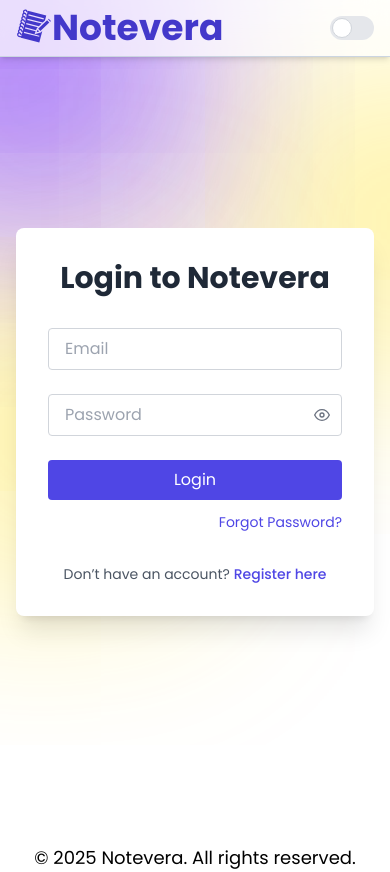
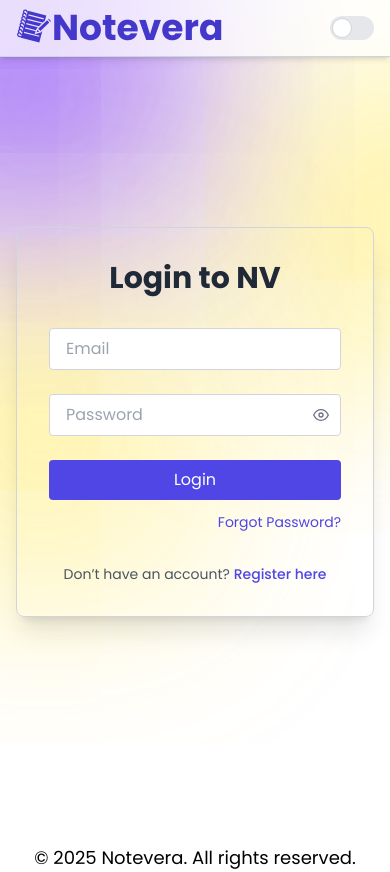
Before and after one commit to hritikchauhanji/Notevera-Frontend, a React (Vite) app: page /auth/login in a window 390 px wide. Built offline with nearby package versions, Linux system fonts and the light colour scheme; no server answers.

Commit message:
some changes in login and register page

```diff
--- a/src/components/Auth/Login.jsx
+++ b/src/components/Auth/Login.jsx
@@ -57,11 +57,14 @@ export default function LoginPage() {
         <div className="min-h-screen flex items-center justify-center dark:bg-slate-950 px-4">
             <form
                 onSubmit={handleSubmit}
-                className="dark:bg-slate-950 dark:border-slate-700 dark:border bg-white p-8 rounded-lg shadow-xl w-full max-w-4xl"
+                className="dark:bg-slate-950 dark:border-slate-700 dark:border border border-gray-300 p-8 rounded-lg shadow-xl w-full max-w-4xl"
             >
                 <div className="flex flex-col gap-2">
-                    <h2 className="text-3xl font-bold mb-6 text-center text-gray-800 dark:text-white">
+                    <h2 className="md:block sm:hidden text-3xl font-bold mb-6 text-center text-gray-800 dark:text-white">
                         Login to Notevera
+                    </h2>
+                    <h2 className="sm:block md:hidden text-3xl font-bold mb-6 text-center text-gray-800 dark:text-white">
+                        Login to NV
                     </h2>
 
                     <InputBox
--- a/src/components/Auth/Register.jsx
+++ b/src/components/Auth/Register.jsx
@@ -96,11 +96,14 @@ export default function RegisterPage() {
         <div className="min-h-screen mt-8 flex items-center justify-center dark:bg-slate-950 px-4">
             <form
                 onSubmit={handleSubmit}
-                className="dark:bg-slate-950 mt-10 dark:border-slate-700 dark:border bg-white p-8 rounded-lg shadow-xl w-full max-w-4xl"
+                className="dark:bg-slate-950 mt-10 dark:border-slate-700 border border-gray-300 dark:border p-8 rounded-lg shadow-xl w-full max-w-4xl"
             >
                 <div className="flex flex-col gap-2">
-                    <h2 className="text-3xl font-bold mb-6 text-center text-gray-800 dark:text-white">
+                    <h2 className="md:block sm:hidden text-3xl font-bold mb-6 text-center text-gray-800 dark:text-white">
                         Register to Notevera
+                    </h2>
+                    <h2 className="sm:block md:hidden text-3xl font-bold mb-6 text-center text-gray-800 dark:text-white">
+                        Register to NV
                     </h2>
 
                     {['firstName', 'lastName', 'email', 'password', 'mobNo'].map((field, i) => (
```
